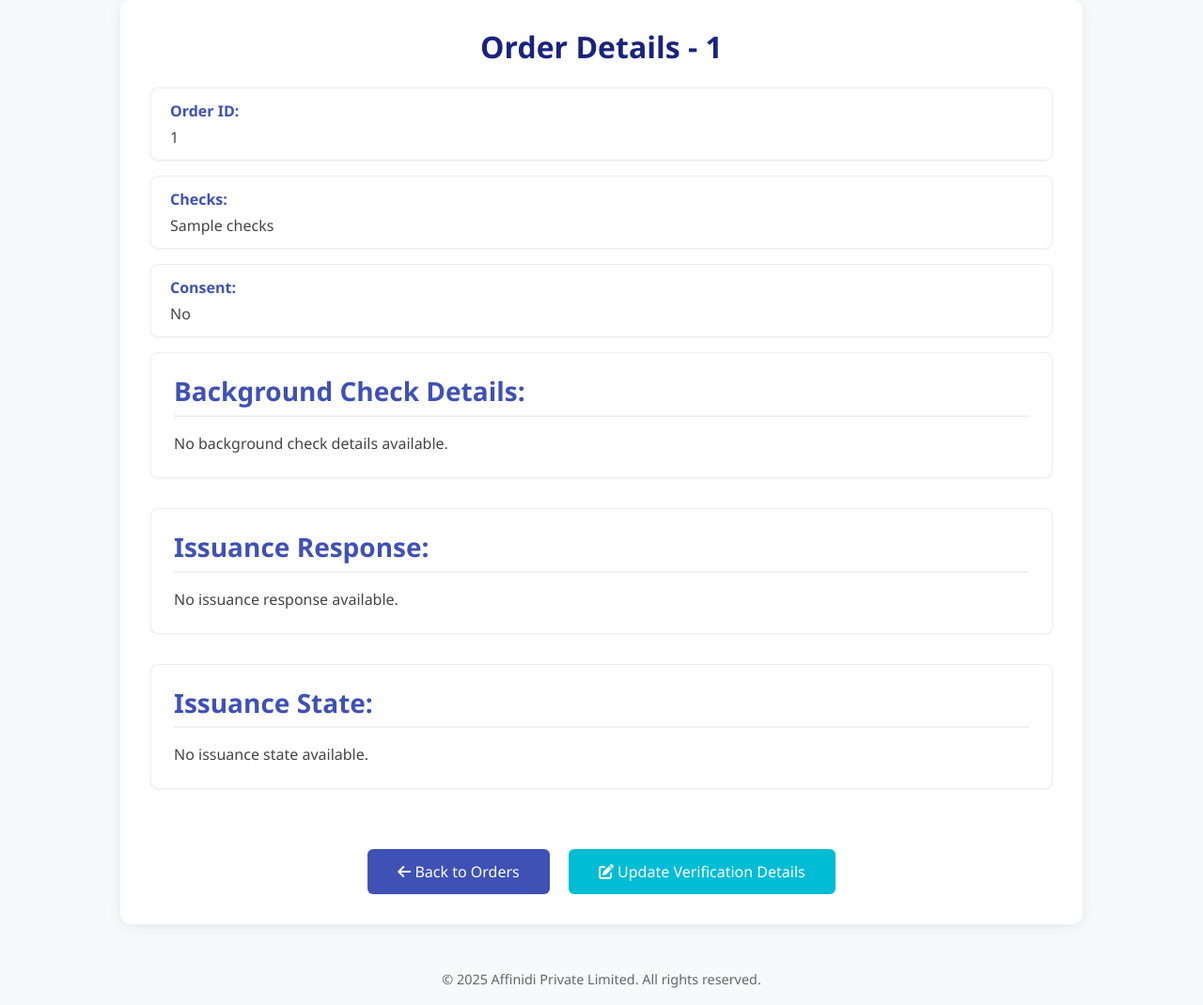
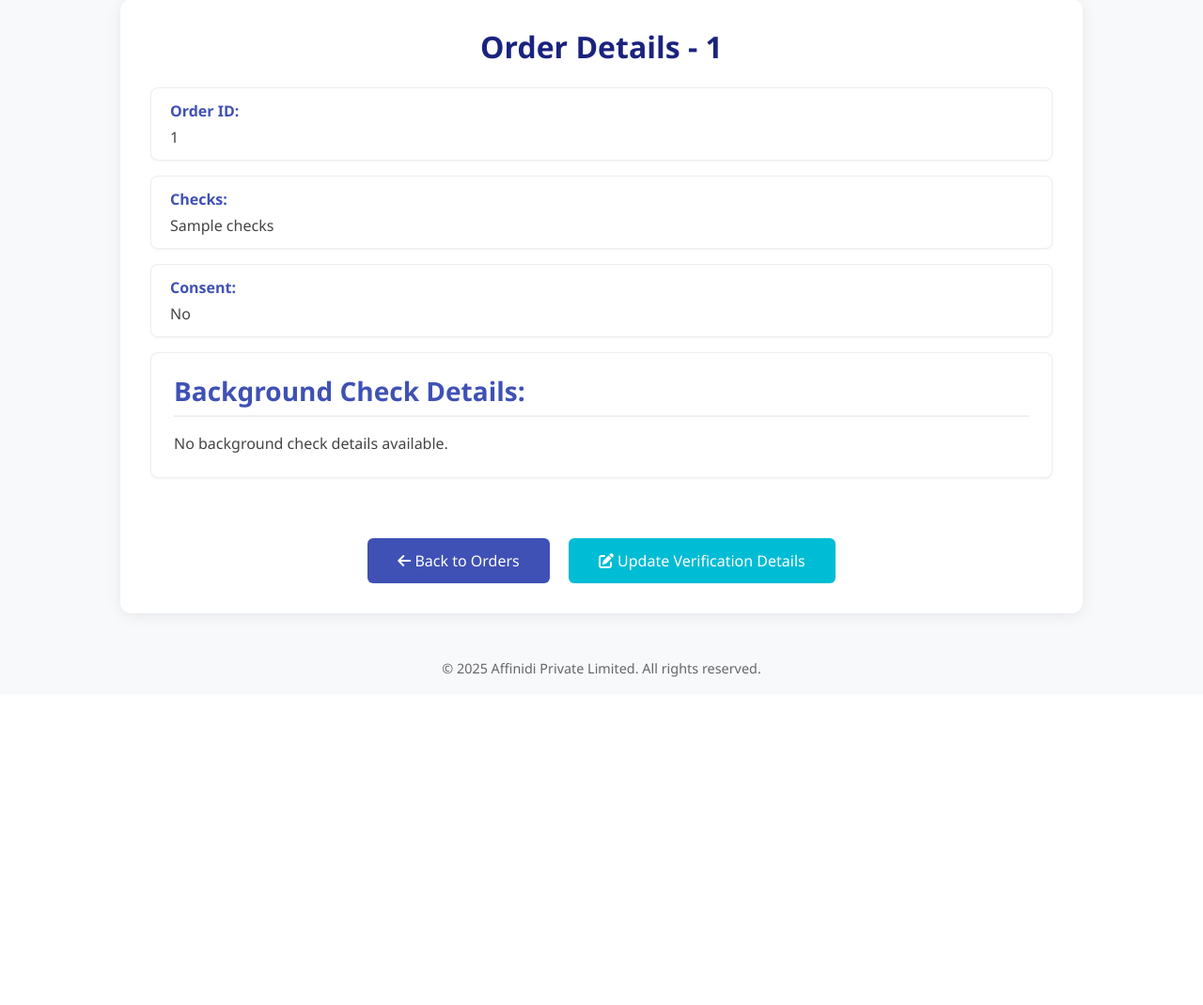
Before and after one commit to Grajesh-Chandra/python-demo, a Python web app: template app/templates/order_details.html in a window 1280 px wide. Shown: the part 109-1179 px from the top of the page at 94% size. After the commit the page ends 830 px from the top, so only its background shows below. Run offline with Jinja, Linux system fonts and the light colour scheme; the template is opened without the code that fills it: most values are stand-ins (such as "Sample title", 1, 10 or a date in 2020).

Commit message:
Asthetic updates

```diff
--- a/app/templates/order_details.html
+++ b/app/templates/order_details.html
@@ -45,26 +45,6 @@
           <span class="detail-value"
             >No background check details available.</span
           >
-          {% endif %}
-        </div>
-      </div>
-
-      <div class="detail-section">
-        <h3 class="detail-section-title">Issuance Response:</h3>
-
-        <div id="issuanceResponseTable">
-          {% if not order.issuanceResponse %}
-          <span class="detail-value">No issuance response available.</span>
-          {% endif %}
-        </div>
-      </div>
-
-      <div class="detail-section">
-        <h3 class="detail-section-title">Issuance State:</h3>
-
-        <div id="issuanceStateTable">
-          {% if not order.issuanceState %}
-          <span class="detail-value">No issuance state available.</span>
           {% endif %}
         </div>
       </div>
```
Also changed, not shown: app/templates/order_issuance_details.html (+5 -3 lines).
